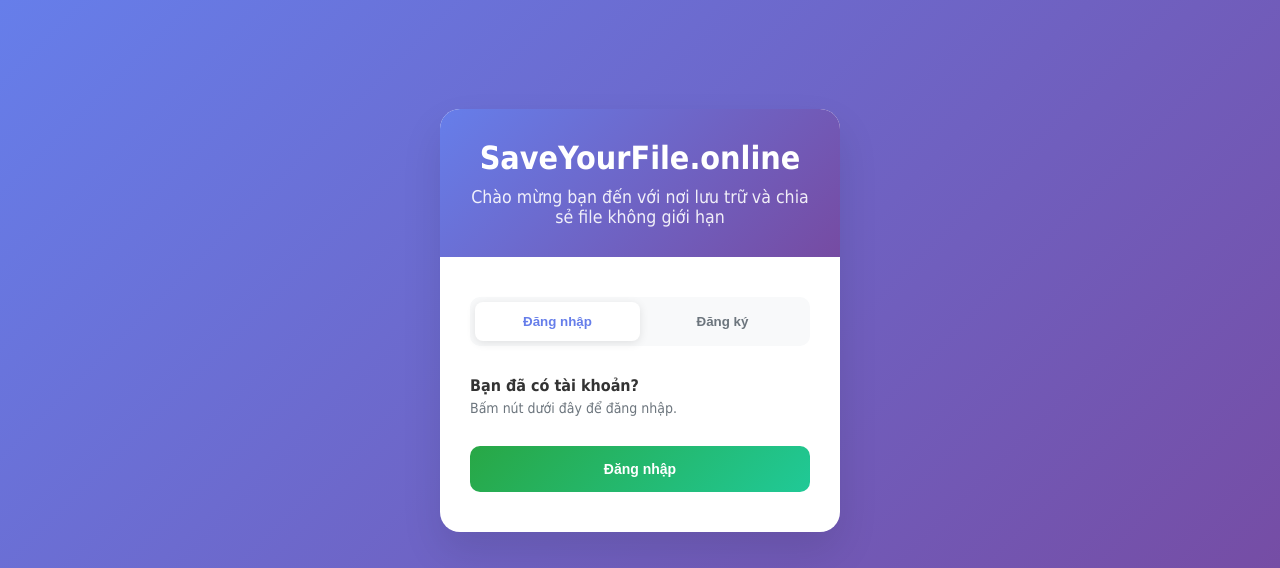
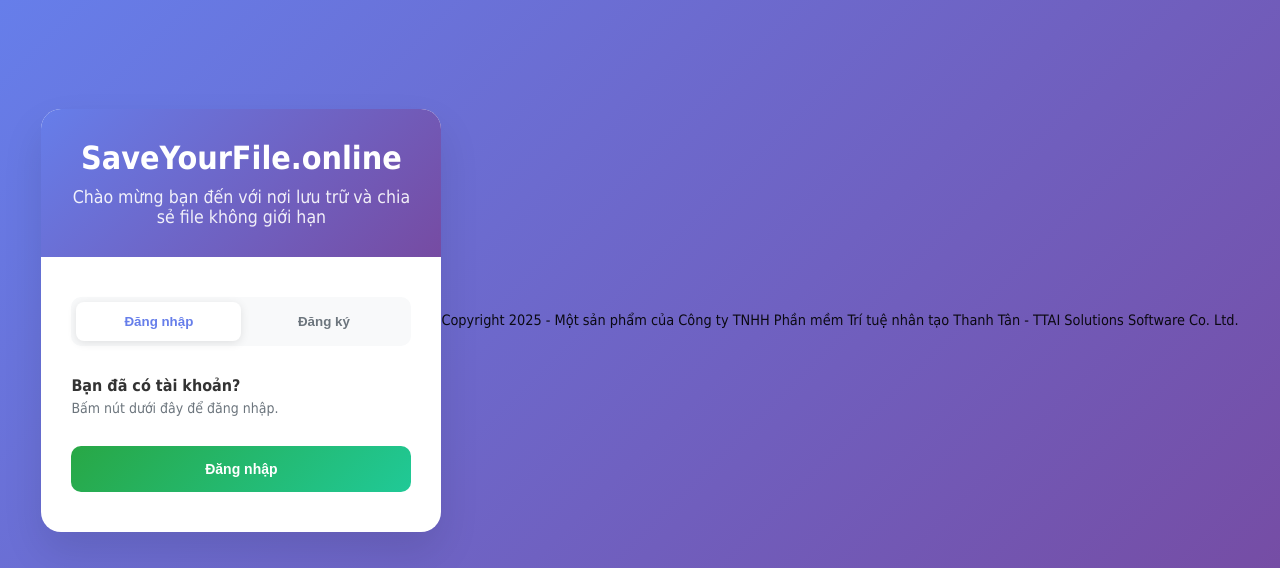
Before and after one commit to thanhtantran/Palmr-Web-Portal, a Flask app: page / in a window 1280 px wide. Shown: the top 568 px of the page. Run offline with Flask 3, Linux system fonts and the light colour scheme; some libraries are stand-ins or nearby versions.

Commit message:
add footer

```diff
--- a/src/routes/user.py
+++ b/src/routes/user.py
@@ -152,7 +152,8 @@
             'lastName': user_data.get('lastName', '').strip(),
             'username': user_data['username'].strip(),
             'email': user_data['email'].strip(),
-            'password': user_data['password']
+            'password': user_data['password'],
+            'isActive': "false"
         }
 
         # Add image field if provided
--- a/src/static/styles.css
+++ b/src/static/styles.css
@@ -52,6 +52,11 @@
 .header p {
     opacity: 0.9;
     font-size: 1.1rem;
+}
+
+.footer {
+    opacity: 0.9;
+    font-size: 0.9rem;
 }
 
 .form-container {
--- a/src/templates/index.html
+++ b/src/templates/index.html
@@ -89,7 +89,9 @@
           <div class="result-message" id="result-message"></div>
       </div>
   </div>
-
+    <footer class="footer">
+      <p>Copyright 2025 - Một sản phẩm của Công ty TNHH Phần mềm Trí tuệ nhân tạo Thanh Tân - TTAI Solutions Software Co. Ltd.</p>
+    </footer>
   <script src="{{ url_for('static', filename='scripts.js') }}?v={{ time }}"></script>
 </body>
 </html>
```
